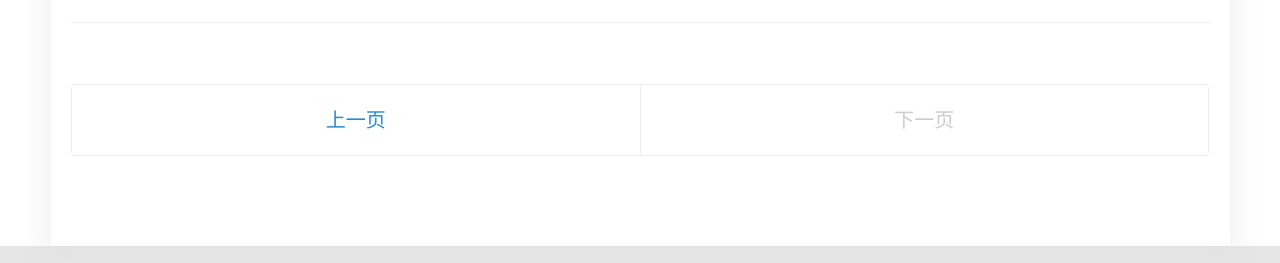
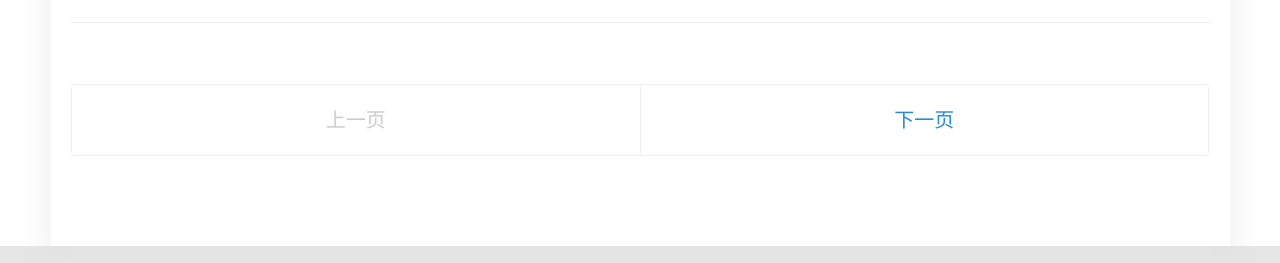
Before and after one commit to chen-xw/chen-xw.github.io, a Jekyll site: the page built from blog/index.html, in a window 1280 px wide. Shown: the part 1730-1993 px from the top of the page. Built offline with Jekyll 4.4.1, drawn with Linux system fonts in a browser that asks for light colours; the list of posts is cut into pages by our own code; comment, search, counter and statistics services are not loaded.

Commit message:
Update index.html

```diff
--- a/blog/index.html
+++ b/blog/index.html
@@ -37,19 +37,19 @@
 </div>
 
 <div class="pagination">
-  {% if paginator.next_page %}
-    <a class="pagination-item older" href="{{ site.baseurl }}/blog/page{{paginator.next_page}}">上一页</a>
-  {% else %}
-    <span class="pagination-item older">上一页</span>
-  {% endif %}
   {% if paginator.previous_page %}
     {% if paginator.page == 2 %}
-      <a class="pagination-item newer" href="{{ site.baseurl }}/blog/">下一页</a>
+      <a class="pagination-item newer" href="{{ site.baseurl }}/blog/">上一页</a>
     {% else %}
-      <a class="pagination-item newer" href="{{ site.baseurl }}/blog/page{{paginator.previous_page}}">下一页</a>
+      <a class="pagination-item newer" href="{{ site.baseurl }}/blog/page{{paginator.previous_page}}">上一页</a>
     {% endif %}
   {% else %}
-    <span class="pagination-item newer">下一页</span>
+    <span class="pagination-item newer">上一页</span>
+  {% endif %}
+   {% if paginator.next_page %}
+    <a class="pagination-item older" href="{{ site.baseurl }}/blog/page{{paginator.next_page}}">下一页</a>
+  {% else %}
+    <span class="pagination-item older">下一页</span>
   {% endif %}
 </div>
   </div>
```
